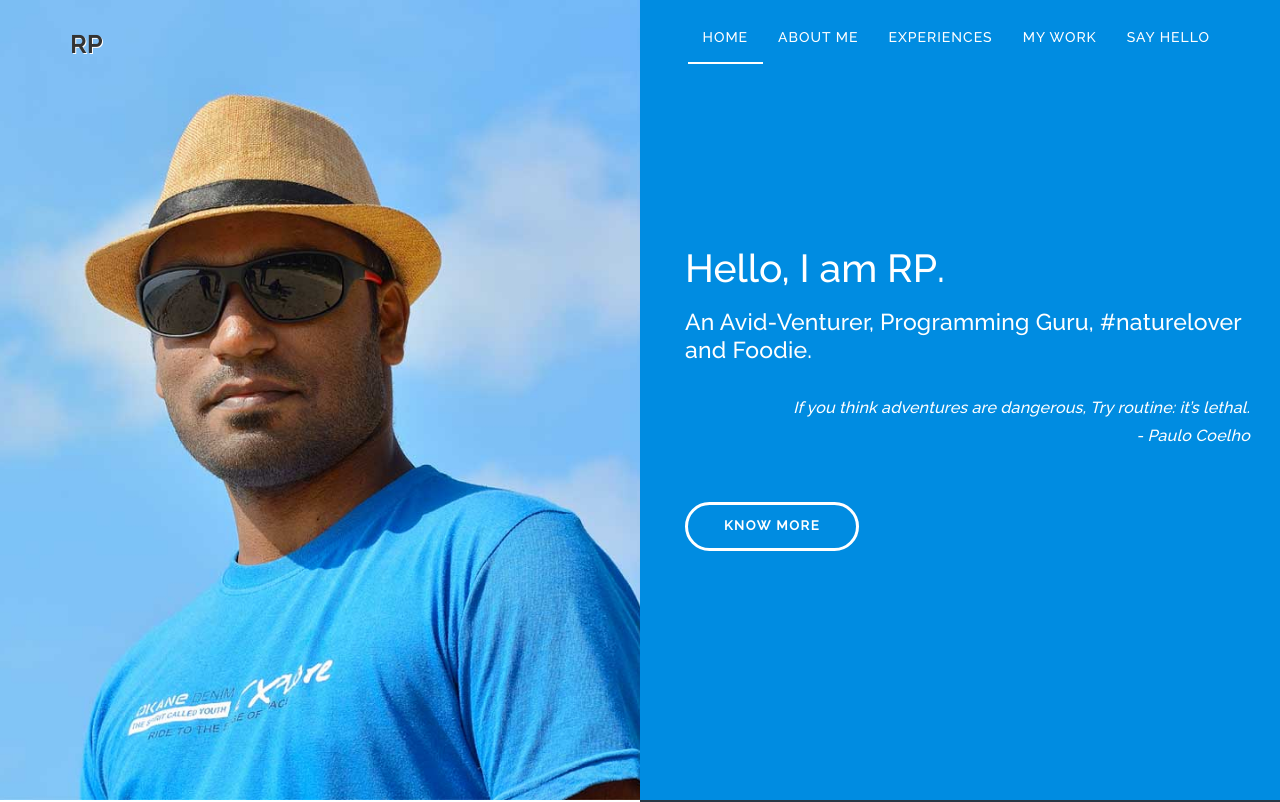
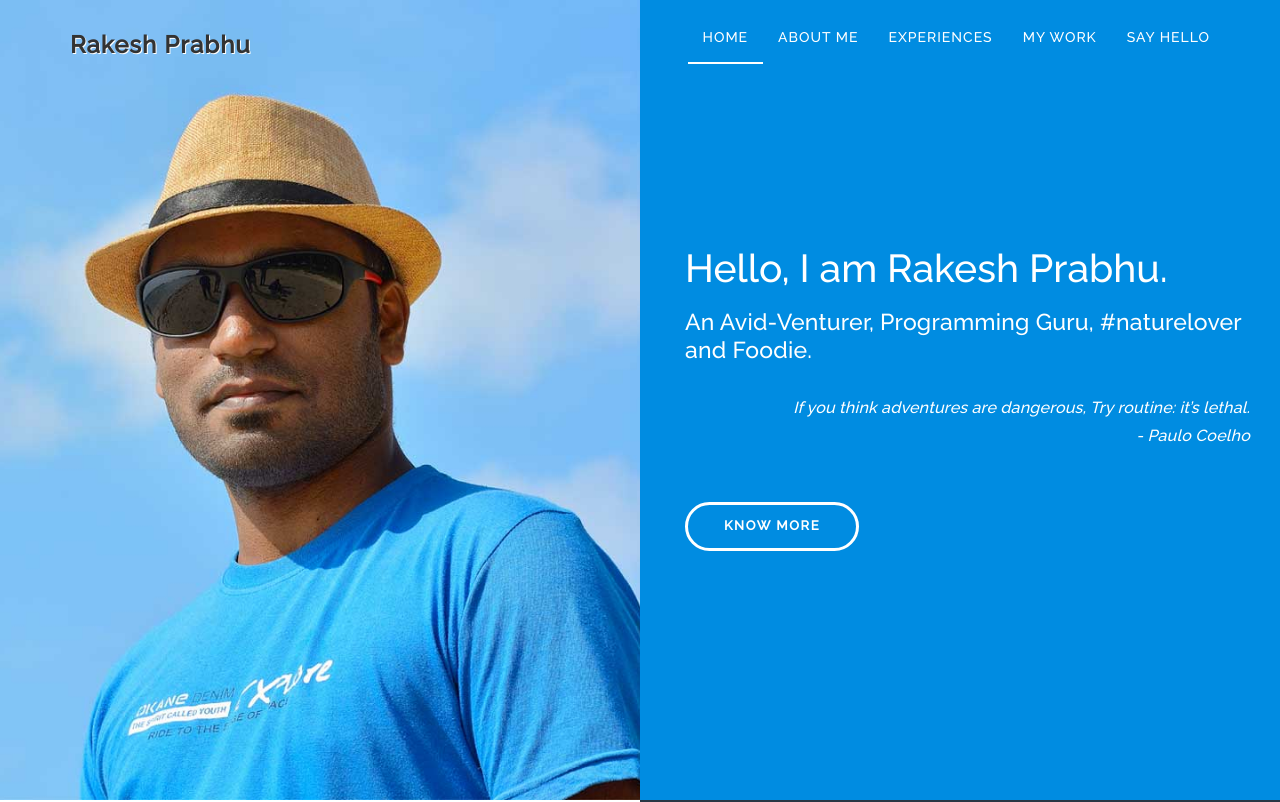
Before and after one commit to rkgain/RP.in, a React (Create React App) app: page / in a window 1280 px wide. Shown: the top 802 px of the page. Built offline with nearby package versions, Linux system fonts and the light colour scheme.

Commit message:
Title Changed

```diff
--- a/public/index.html
+++ b/public/index.html
@@ -24,7 +24,7 @@
       work correctly both with client-side routing and a non-root public URL.
       Learn how to configure a non-root public URL by running `npm run build`.
     -->
-    <title>G</title>
+    <title>Rakesh Prabhu</title>
   </head>
   <body>
     <noscript>You need to enable JavaScript to run this app.</noscript>
--- a/src/App.js
+++ b/src/App.js
@@ -69,7 +69,7 @@ this.setState({showMenu:false});
                     <span class="icon icon-bar"></span>
                     <span class="icon icon-bar"></span>
                </button>
-               <a href="#" class="navbar-brand">RP</a>
+               <a href="#" class="navbar-brand">Rakesh Prabhu</a>
           </div>
 
           <div className={showMenu}>
@@ -142,7 +142,7 @@ this.setState({showMenu:false});
                     <div class="home-thumb">
                          <div class="section-title">
                               {/* <h4 class="wow fadeInUp" data-wow-delay="0.3s">welcome to my website</h4> */}
-                              <h1 class="wow fadeInUp service-thumb animated" data-wow-delay="0.6s">Hello, I am <strong>RP</strong>.</h1>
+                              <h1 class="wow fadeInUp service-thumb animated" data-wow-delay="0.6s">Hello, I am <strong>Rakesh Prabhu</strong>.</h1>
                               <p class="wow fadeInUp" data-wow-delay="0.9s" style={{fontSize:"23px"}}>An Avid-Venturer, Programming Guru, #naturelover and Foodie.</p>
                             <br/>
                               <p class="wow fadeInDown service-thumb animated" data-wow-delay="0.9s" style={{fontStyle:"italic",float:"right"}}> If you think adventures are dangerous, Try routine: it’s lethal. <br/><span style={{float:"right"}}>- Paulo Coelho</span></p>
```
